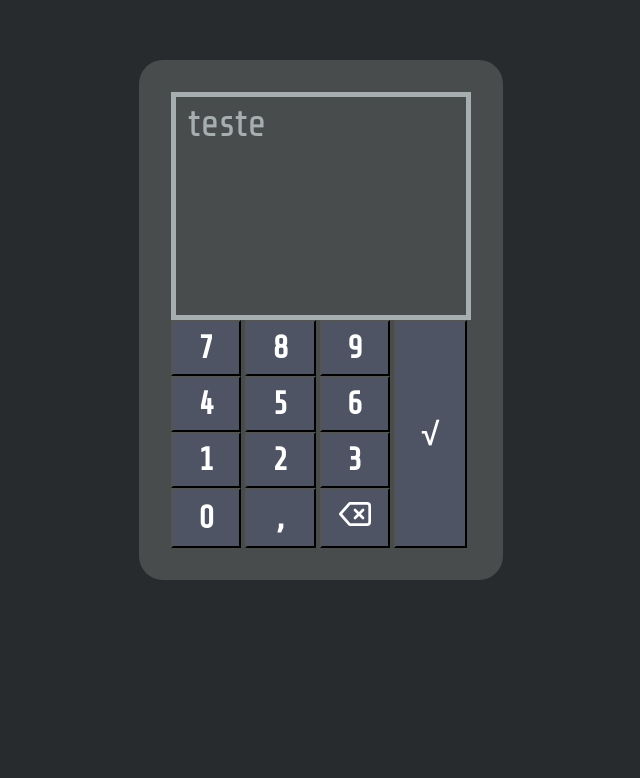
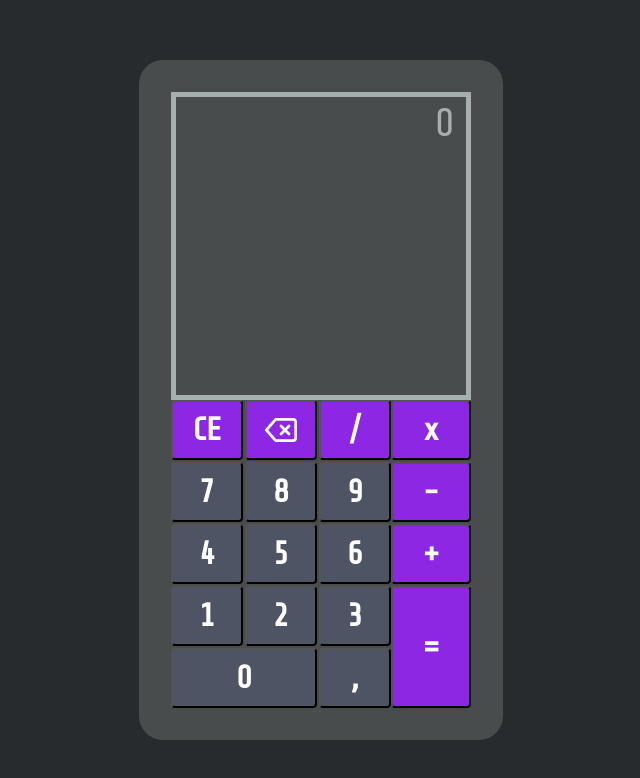
Before and after one commit to a-cs/gama-calculadora, a React (Create React App) app: page / in a window 1280 px wide. Shown: the part 140-918 px from the top of the page, without its empty margins (319-959 px from the left). Built offline with nearby package versions, Linux system fonts and the light colour scheme.

Commit message:
calculate and updating layout

```diff
--- a/src/Pages/App/App.tsx
+++ b/src/Pages/App/App.tsx
@@ -1,28 +1,94 @@
+/* eslint-disable no-eval */
+import { useState } from "react";
 import { FiDelete } from "react-icons/fi";
 
-import { Container, NumberButton, NumberContainer, ResultContainer } from "./style";
+import { Container, NumberButton, LeftContainer, DisplayContainer, RightContainer } from "./style";
 
 function App() {
-	return (
+	const digits = ["7","8","9","4","5","6","1","2","3","0",","]
+	const operators = ["x", "-", "+"]
+	const ops = ['/', 'x', '-', '+', ',']
+
+	const [display, setDisplay] = useState("")
+	const [displayResult, setDisplayResult] = useState("")
+
+	const addValueToDisplay = (value:string) => {
+		if ((ops.includes(value) && display === "")
+			|| ((ops.includes(value) && ops.includes(display.slice(-1)))
+			&& value === display.slice(-1)))
+			return
+		if ((ops.includes(value) && ops.includes(display.slice(-1))
+			&& value !== display.slice(-1)))
+			setDisplay(display.slice(0,-1) + value)
+		else
+			setDisplay(display + value)
+	}
+
+	const calculate = () => {
+		setDisplayResult(`= ${eval(display.replace("x", "*")).toString()}`)
+	}
+
+	const clearDisplay = () => {
+		setDisplay("")
+		setDisplayResult("")
+	}
+
+	const deleteLastValueOnDisplay = () => {
+			setDisplay(display.slice(0, -1))
+	}
+		return (
 		<Container>
-			<ResultContainer>
-				teste
-			</ResultContainer>
-			<NumberContainer>
-				<NumberButton>7</NumberButton>
-				<NumberButton>8</NumberButton>
-				<NumberButton>9</NumberButton>
-				<NumberButton>4</NumberButton>
-				<NumberButton>5</NumberButton>
-				<NumberButton>6</NumberButton>
-				<NumberButton>1</NumberButton>
-				<NumberButton>2</NumberButton>
-				<NumberButton>3</NumberButton>
-				<NumberButton onClick={() => console.log("0")}>0</NumberButton>
-				<NumberButton >,</NumberButton>
-				<NumberButton ><FiDelete/></NumberButton>
-			</NumberContainer>
-				<NumberButton>√</NumberButton>
+			<DisplayContainer>
+
+				{display || "0"}
+				<br/>
+				{displayResult || ""}
+			</DisplayContainer>
+			<LeftContainer>
+				<NumberButton
+				isOperator
+				onClick = {() => clearDisplay()}
+				>
+					CE
+				</NumberButton>
+				<NumberButton
+				isOperator
+				onClick = {() => deleteLastValueOnDisplay()}
+				>
+					<FiDelete />
+				</NumberButton>
+				<NumberButton
+				isOperator
+				onClick = {() => addValueToDisplay("/")}
+				>
+					/
+				</NumberButton>
+				{digits.map(digit => (
+					<NumberButton
+					onClick = {() => addValueToDisplay(digit)}
+					key = {digit}
+					>
+						{digit}
+					</NumberButton>
+				))}
+			</LeftContainer>
+			<RightContainer>
+				{operators.map(operator => (
+					<NumberButton
+					isOperator
+					onClick = {() => addValueToDisplay(operator)}
+					key = {operator}
+					>
+						{operator}
+					</NumberButton>
+				))}
+				<NumberButton
+					isOperator
+					onClick = {() => calculate()}
+				>
+						=
+				</NumberButton>
+			</RightContainer>
 		</Container>
 	);
 }
--- a/src/Pages/App/style.ts
+++ b/src/Pages/App/style.ts
@@ -1,44 +1,67 @@
 import styled from "styled-components";
+
+interface ButtonProps {
+	readonly isOperator?: boolean;
+}
 
 export const Container = styled.div`
 	max-width: 300px;
 	margin: 200px auto;
 	padding: 32px;
 	border-radius: 24px;
-	background-color: #484c4d;
-	color: #fff;
+	background-color: ${props => props.theme.background};
 	display: grid;
 	grid-template-rows: 1fr 1fr;
 	grid-template-columns: 3fr 1fr;
-	column-gap: 4px;
 `
 
-export const ResultContainer = styled.div`
+export const DisplayContainer = styled.div`
 	grid-column-start: 1;
-  	grid-column-end: 4;
-	color: #a6aeb0;
-	border: 5px solid #a6aeb0;
+	grid-column-end: 3;
+	grid-auto-columns: 80px;
+	grid-auto-rows: 60px;
+	overflow: auto;
+	color: ${props => props.theme.displayBackgronud};
 	font-family: 'Share Tech', sans-serif;
 	font-size: 40px;
+	text-align: right;
+	border: 5px solid ${props => props.theme.resultBackgronud};
 	padding: 4px 12px;
 `
 
-export const NumberContainer = styled.div`
+export const LeftContainer = styled.div`
 	display: grid;
 	grid-template-columns: 1fr 1fr 1fr;
-	column-gap: 4px;
+	grid-auto-columns: 80px;
+	grid-auto-rows: 60px;
+	gap: 2px;
 `
 
-export const NumberButton = styled.button `
+export const RightContainer = styled.div`
+	display: grid;
+	grid-row: repeat (5 1fr);
+	grid-auto-columns: 80px;
+	grid-auto-rows: 60px;
+	gap: 2px;
+`
+
+export const NumberButton = styled.button<ButtonProps> `
 	padding: 8px 12px;
-	background-color: #4f5465;
-	color: #fff;
+	border-radius: 4px;
+	background-color: ${props => props.isOperator ? props.theme.operatorsBackground : props.theme.numberBackground};
+	color: ${props => props.theme.numberText};
 	font-family: 'Share Tech', sans-serif;
 	font-size: 32px;
 	font-weight: 700;
-	/* display: flex;
+	cursor: pointer;
+	display: flex;
 	justify-content: center;
-	align-items: center; */
-
+	align-items: center;
+	grid-column:${props => props.children === "0" ? "1 / 3": "auto"};
+	grid-row: ${props => props.children === "=" ? "4 / span 2": "0"};
+	transition: 0.2s;
+	&:hover {
+		opacity: 0.6;
+	}
 
 `
--- a/src/globalstyle.ts
+++ b/src/globalstyle.ts
@@ -1,4 +1,4 @@
-import {createGlobalStyle} from "styled-components";
+import { createGlobalStyle } from "styled-components";
 
 export const GlobalStyle = createGlobalStyle`
 	body{
@@ -9,3 +9,12 @@ export const GlobalStyle = createGlobalStyle`
 		/* height: 100vh; */
 	}
 `
+
+export const theme ={
+	background: "#484c4d",
+	displayBackgronud: "#a6aeb0",
+	numberBackground: "#4f5465",
+	operatorsBackground: "#8e27e3",
+	numberText: "#fff"
+
+}
--- a/src/index.tsx
+++ b/src/index.tsx
@@ -2,7 +2,8 @@ import React from 'react';
 import ReactDOM from 'react-dom/client';
 import App from './Pages/App/App';
 
-import { GlobalStyle } from "./globalstyle";
+import { GlobalStyle, theme } from "./globalstyle";
+import { ThemeProvider } from 'styled-components';
 
 const root = ReactDOM.createRoot(
 	document.getElementById('root') as HTMLElement
@@ -10,6 +11,8 @@ const root = ReactDOM.createRoot(
 root.render(
 	<React.StrictMode>
 		<GlobalStyle />
+		<ThemeProvider theme={theme}>
 			<App />
+		</ThemeProvider>
 	</React.StrictMode>
 );
```
Also changed, not shown: 1 other file (tests, documents, lock files or other folders).
